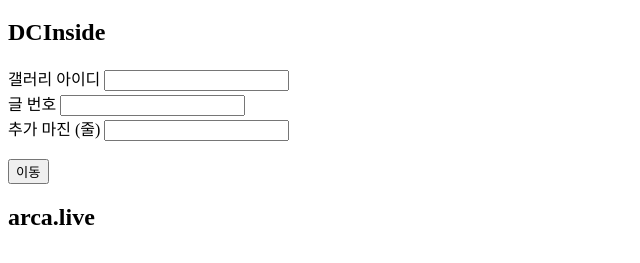
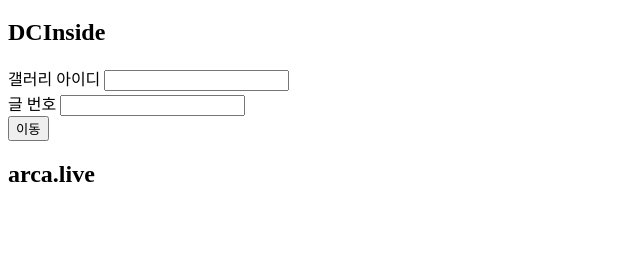
Before and after one commit to dadavuvu/ArticleReader, a website: page web/index.html in a window 1280 px wide. Shown: the part 61-324 px from the top of the page, without its empty margins (0-640 px from the left). Drawn offline with Linux system fonts and the light colour scheme.

Commit message:
Margin Deprecated

```diff
--- a/web/index.html
+++ b/web/index.html
@@ -16,8 +16,8 @@
     <input type="text" name="id" value=""><br>
     <label>글 번호</label>
     <input type="text" name="no" value=""><br>
-    <label>추가 마진 (줄)</label>
-    <input type="text" name="addbottom" value=""><br><br>
+    <!-- <label>추가 마진 (줄)</label>
+    <input type="text" name="addbottom" value=""><br><br> -->
     <input type="submit" value="이동">
   </form>
   <h2>arca.live</h2>
```
